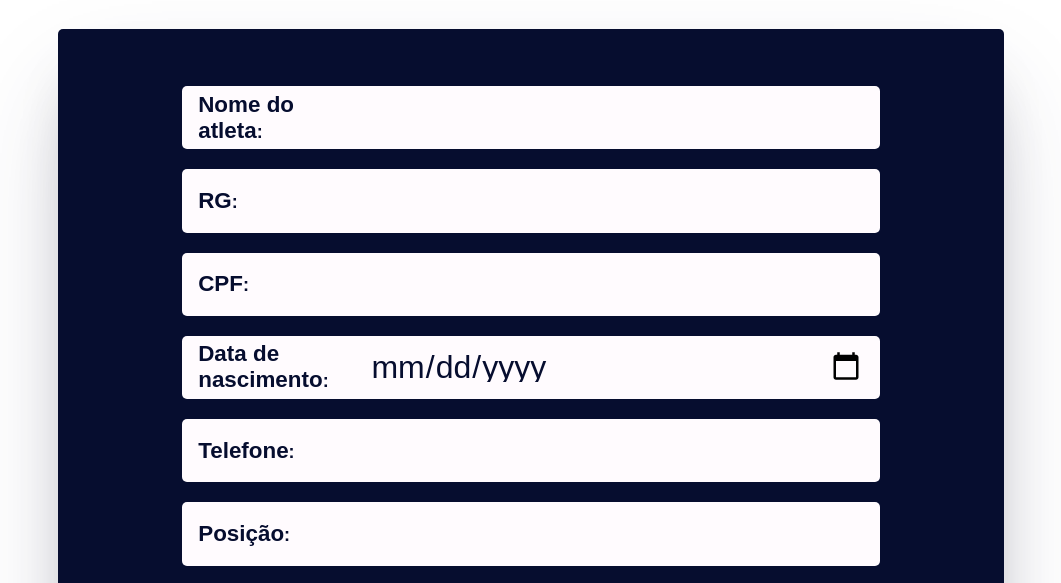
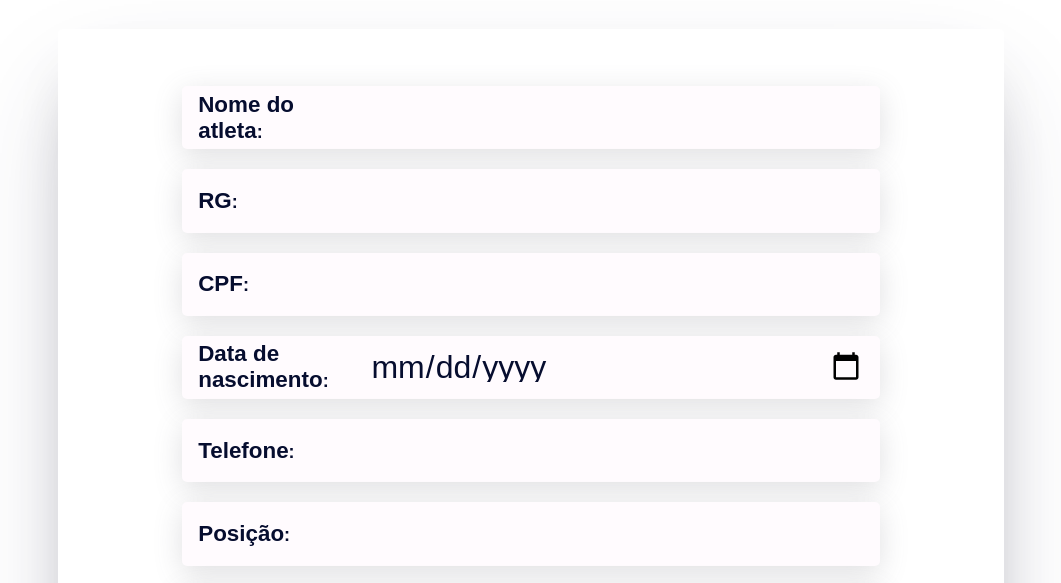
Before and after one commit to TavinV/cadastro-atleta, a plain HTML site: page index.html in a window 1280 px wide. Shown: the part 162-745 px from the top of the page, without its empty margins (109-1170 px from the left). Drawn offline with Linux system fonts and the light colour scheme; a web font is replaced by a local one.

Commit message:
Update style.css

```diff
--- a/style.css
+++ b/style.css
@@ -33,6 +33,7 @@ body {
     padding: 2%;
     border-radius: 5px;
     background-color: #FFFBFE;
+    box-shadow: rgba(100, 100, 111, 0.2) 0px 7px 29px 0px;
 }
 
 .inputs>input {
@@ -42,6 +43,7 @@ body {
     height: 30px;
     font-size: 2rem;
     background-color: transparent;
+
 }
 
 
@@ -59,9 +61,9 @@ label::after {
 }
 
 .register-container{
-    background-color: var(--dark-blue);
+    background-color: #ffff;
     width: 65vw;
-    height: 70vh;
+    height: 100vh;
     padding: 5%;
     display: flex;
     flex-direction: column;
@@ -69,8 +71,8 @@ label::after {
     align-items: center;
     border-radius: 5px;
     box-shadow: rgba(50, 50, 93, 0.25) 0px 50px 100px -20px, rgba(0, 0, 0, 0.3) 0px 30px 60px -30px;
-    overflow-y: scroll;
 }
+
 
 .contents {
     width: 100%;
```
